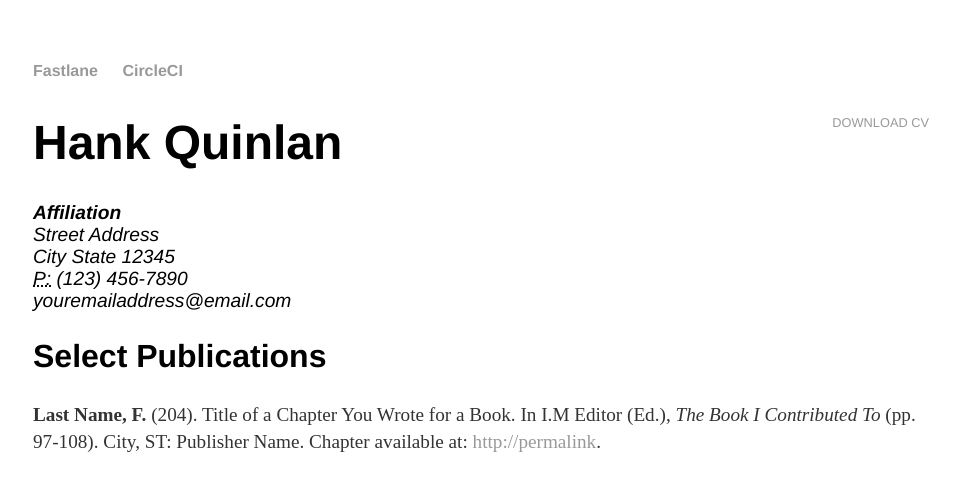
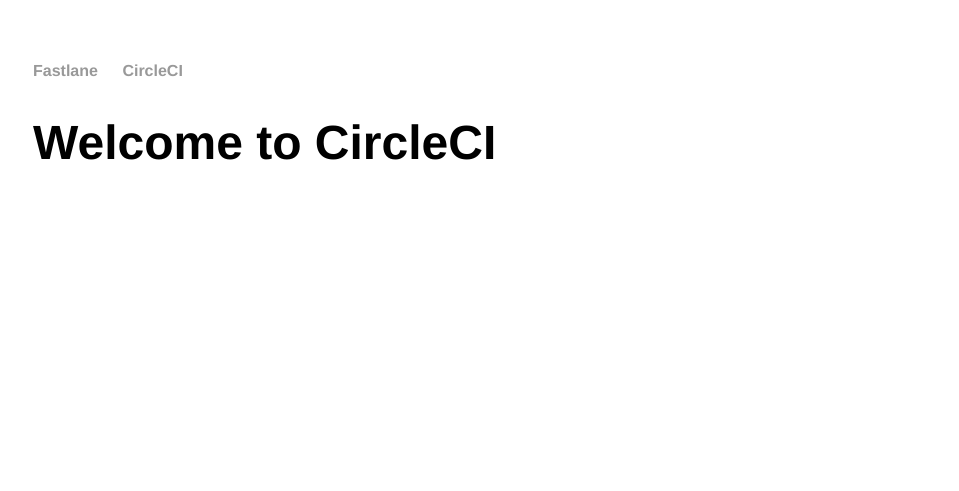
Before and after one commit to ttanviagarwal/ttanviagarwal.github.io, a Jekyll site: the page built from circleCI/index.html, in a window 1280 px wide. Shown: the top 491 px of the page, without its empty margins (159-1118 px from the left). Built offline with Jekyll 4.4.1, drawn with Linux system fonts in a browser that asks for light colours.

Commit message:
Update index.html

```diff
--- a/circleCI/index.html
+++ b/circleCI/index.html
@@ -1,22 +1,8 @@
 ---
 layout: default
-title: CV of Your Name
+title: Circle CI
 ---
 
-	<div class="cv">
-		<a href="#" class="download" title="Download CV as PDF">Download CV</a>
-					<h1>Hank Quinlan</h1>
-					<address>
-					<strong>Affiliation</strong><br>
-					Street Address<br>
-					City State 12345<br>
-					<abbr title="phone">P:</abbr> (123) 456-7890<br>
-					<span class="obfuscate">youremailaddress@email.com</span>
-					</address>
-
-					<h2>Select Publications</h2>
-
-					<p><strong>Last Name, F.</strong> (204). Title of a Chapter You Wrote for a Book. In I.M Editor (Ed.), <em>The Book I Contributed To</em> (pp. 97-108). City, ST: Publisher Name. Chapter available at: <a href="#">http://permalink</a>.
-
-
+	<div class="circleCI">
+		<h1>Welcome to CircleCI</h1>
 	</div>
```
